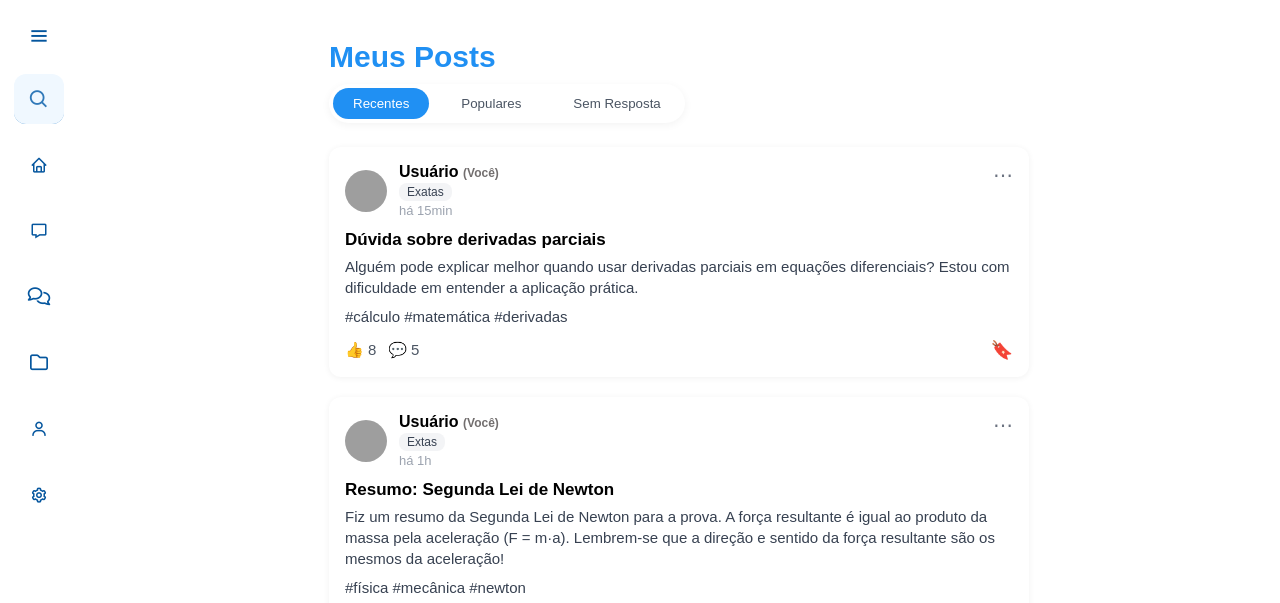
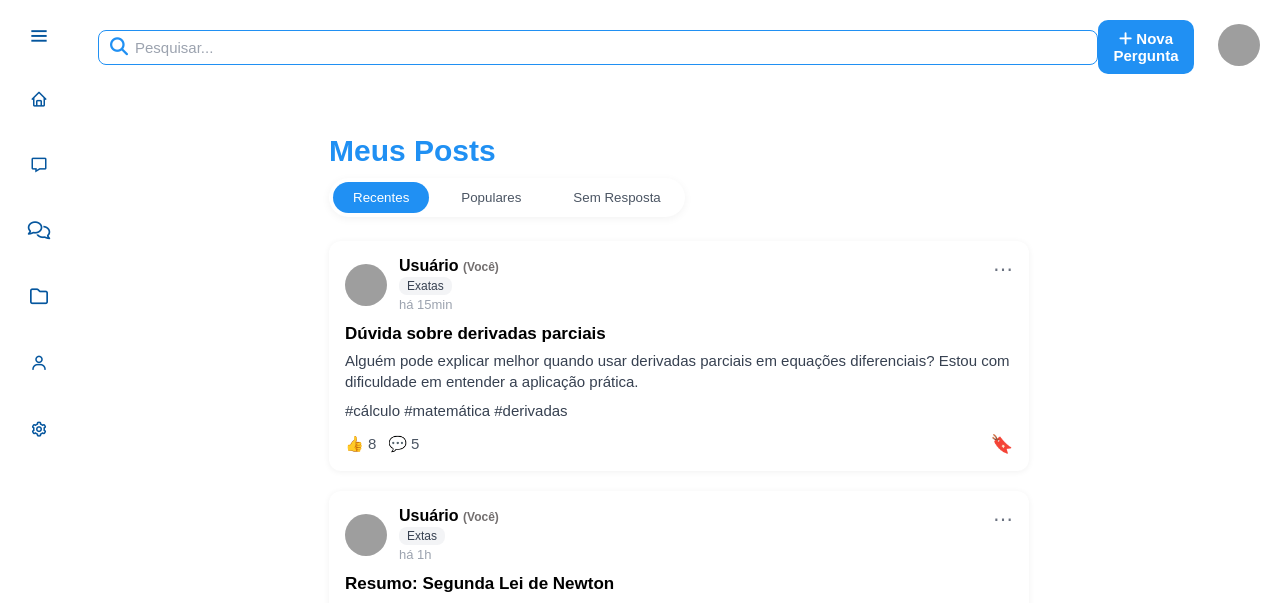
Before and after one commit to gabriel10silva/projetoBackEnd, a PHP site: page /tela_meus_posts/index.html in a window 1280 px wide. Shown: the top 603 px of the page. Run offline with PHP 8.4, Linux system fonts and the light colour scheme; grey boxes are pictures that could not be loaded.

Commit message:
header tela_meus_posts

```diff
--- a/tela_meus_posts/index.html
+++ b/tela_meus_posts/index.html
@@ -13,16 +13,10 @@
 <body>
     <div class="sidebar">
         <div class="logo-details">
-            <i class="bx bx-pen icon"></i>
-            <div class="logo_name">projeto back</div>
+            <div class="logo_name">StackShare</div>
             <i class="bx bx-menu" id="btn"></i>
         </div>
         <ul class="nav-list">
-            <li>
-                <i class="bx bx-search"></i>
-                <input type="text" placeholder="Pesquisar..." id="buscar" name="busca" aria-label="Pesquisar" />
-                <span class="tooltip">Pesquisa</span>
-            </li>
             <li>
                 <a href="../tela_home/index.php">
                     <i class="bx bx-home"></i>
@@ -84,6 +78,24 @@
             </li>
         </ul>
     </div>
+
+    <section class="header-section">
+
+        <header>
+            <div class="search">
+                <i class="fa-solid fa-magnifying-glass"></i>
+                <input type="search" placeholder="Pesquisar...">
+            </div>
+            <ul>
+                <li>
+                    <button><i class="fa-solid fa-plus"></i> Nova Pergunta</button>
+                </li>
+                <li>
+                    <img src="<?= $foto_perfil ?>" alt="Imagem do perfil" />
+                </li>
+            </ul>
+        </header>
+    </section>
 
     <section class="home-section">
         <main class="feed-container">
--- a/tela_meus_posts/style.css
+++ b/tela_meus_posts/style.css
@@ -130,50 +130,6 @@ body {
     transition: all 0.4s ease;
 }
 
-.sidebar input {
-    font-size: 15px;
-    color: #000;
-    font-weight: 400;
-    outline: none;
-    height: 50px;
-    width: 100%;
-    width: 50px;
-    border: none;
-    border-radius: 12px;
-    transition: all 0.5s ease;
-    border-bottom: 1px solid #3385cd;
-}
-
-.sidebar input::placeholder {
-    color: #000;
-}
-
-.sidebar.open input {
-    padding: 0 20px 0 50px;
-    width: 100%;
-}
-
-.sidebar .bx-search {
-    position: absolute;
-    top: 50%;
-    left: 0;
-    transform: translateY(-50%);
-    font-size: 22px;
-    background: aliceblue;
-    color: #3079b9;
-}
-
-.sidebar.open .bx-search:hover {
-    background: #3079b9;
-    color: #FFF;
-}
-
-.sidebar .bx-search:hover {
-    background: #FFF;
-    color: #11101d;
-}
-
-
 .sidebar li a .links_name {
     color: #05569e;
     font-size: 15px;
@@ -278,6 +234,98 @@ body {
 .sidebar.open .profile #log_out {
     width: 50px;
     background: none;
+}
+
+/* section header */
+
+.header-section {
+    position: relative;
+    top: 0;
+    left: 78px;
+    width: calc(100% - 78px);
+    display: flex;
+    align-items: center;
+    padding: 0 20px;
+    z-index: 100;
+    transition: all 0.5s ease;
+}
+
+.sidebar.open~.header-section {
+    left: 250px;
+    width: calc(100% - 250px);
+}
+
+header {
+    display: flex;
+    justify-content: flex-end;
+    align-items: center;
+    width: 100%;
+    padding: 20px 0;
+}
+
+.search {
+    display: flex;
+    position: relative;
+    margin: auto;
+}
+
+.search i {
+    position: absolute;
+    top: 50%;
+    left: 12px;
+    transform: translateY(-50%);
+    font-size: 18px;
+    color: #2090f3;
+}
+
+.search input {
+    width: 1000px;
+    padding: 8px 12px 8px 36px;
+    border: 1px solid #2090f3;
+    border-radius: 8px;
+    font-size: 15px;
+    outline: none;
+    transition: all 0.3s ease;
+}
+
+.search input::-webkit-input-placeholder {
+    color: #9ca3af;
+    font-size: 15px;
+}
+
+.search input:focus {
+    box-shadow: 0 0 3px rgba(32, 144, 243, 0.4);
+}
+
+header ul {
+    display: flex;
+    align-items: center;
+    gap: 24px;
+    list-style: none;
+}
+
+header ul li {
+    position: relative;
+}
+
+header ul li button {
+    background: #2090f3;
+    border: none;
+    border-radius: 10px;
+    padding: 10px;
+    cursor: pointer;
+    font-size: 15px;
+    font-weight: bold;
+    color: #fff;
+    position: relative;
+}
+
+header ul li img{
+    width: 42px;
+    height: 42px;
+    border-radius: 50%;
+    object-fit: cover;
+    cursor: pointer;
 }
 
 
```
